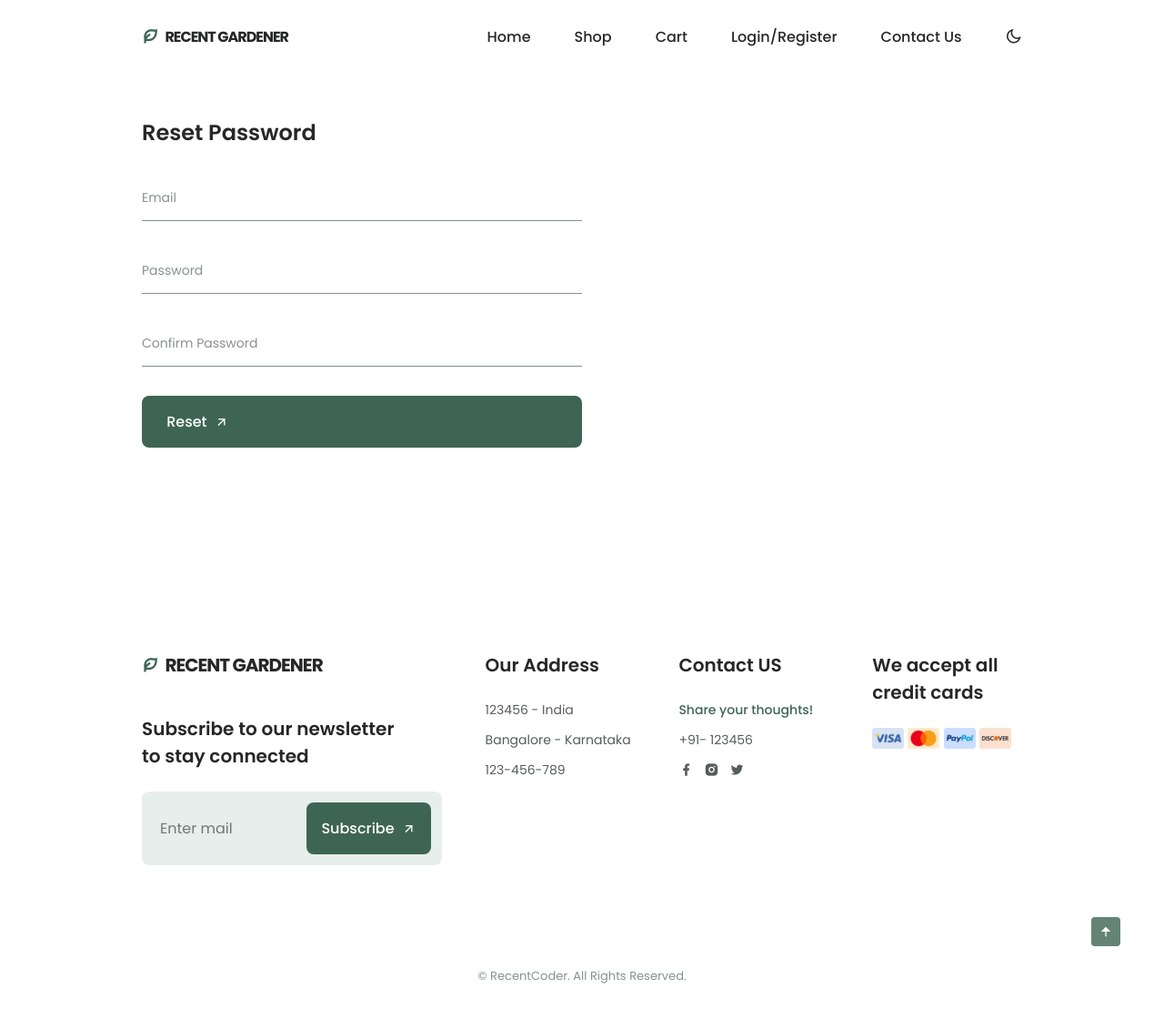
After one commit to Pradeep-coder/dj_plants_website, a Django app: page /userpasswordreset in a window 1280 px wide. The commit adds this page. Shown: the whole page at 91% size. Run offline with Django 4.2, Linux system fonts and the light colour scheme; data comes from the database, SQL or seed files in the repository; both versions use the stored data as it was after the commit; some libraries are stand-ins or nearby versions.

Commit message:
added search, worked on subscribe, and reset user password

```diff
--- a/plants/plantswebsite/admin.py
+++ b/plants/plantswebsite/admin.py
@@ -1,6 +1,6 @@
 from django.contrib import admin
 
-from .models import About, Cart, ContactProfile, LandingScreen, Order, OrderItem, Plants, Profile, UserProfile
+from .models import About, Cart, ContactProfile, LandingScreen, Order, OrderItem, Plants, Profile, Subscribe, UserProfile
 
 # Register your models here.
 @admin.register(UserProfile)
@@ -38,3 +38,7 @@ class OrderItemAdmin(admin.ModelAdmin):
 @admin.register(Profile)
 class ProfileAdmin(admin.ModelAdmin):
     list_display = ('id','user','phone','city','state','country','pincode')
+
+@admin.register(Subscribe)
+class SubscribeAdmin(admin.ModelAdmin):
+    list_display = ('id','email','timestamp')
--- a/plants/plantswebsite/templates/plantswebsite/base.html
+++ b/plants/plantswebsite/templates/plantswebsite/base.html
@@ -22,6 +22,7 @@
     ================================= -->
     {% comment %} <link href="{% static 'css/bootstrap.min.css' %}" rel="stylesheet"> {% endcomment %}
     <link rel="stylesheet" href="https://unpkg.com/swiper@7.0.5/swiper-bundle.min.css">
+    <link rel="stylesheet" href="//code.jquery.com/ui/1.13.2/themes/base/jquery-ui.css">
     <link href="{% static 'css/style.css' %}" rel="stylesheet">
     {% block extend_header%}{%endblock%}
     <!-- ================================
@@ -50,6 +51,22 @@
     {% comment %} <script src="{% static 'js/bootstrap.bundle.min.js' %}"></script> {% endcomment %}
     <script src="https://unpkg.com/swiper@7.0.5/swiper-bundle.min.js"></script>
     <script src="https://unpkg.com/sweetalert/dist/sweetalert.min.js"></script>
+    <script src="https://code.jquery.com/ui/1.13.2/jquery-ui.js"></script>
+    <script>
+        var availableTags = [];
+        $.ajax({
+            method: "GET",
+            url: "/plants-list",
+            success: function (response){
+                startAutoComplete(response);
+            }
+        });
+        function startAutoComplete(availableTags){
+            $( "#searchPlants" ).autocomplete({
+                source: availableTags
+                });
+        }
+    </script>
     {% comment %} <script src="{% static 'js/script.js' %}"></script> {% endcomment %}
 
     <!--SCROLL UP-->
--- a/plants/plantswebsite/templates/plantswebsite/contact.html
+++ b/plants/plantswebsite/templates/plantswebsite/contact.html
@@ -13,7 +13,7 @@
     <div class="contact__container grid">
         <div class="contact__box">
             <h2 class="section__title">
-                Reach out to us today <br> via any of the given information
+                Reach out to us today <br> via any of the given modes
             </h2>
             <div class="contact__data">
                 <div class="contact__information">
--- a/plants/plantswebsite/templates/plantswebsite/index.html
+++ b/plants/plantswebsite/templates/plantswebsite/index.html
@@ -154,7 +154,7 @@ Start Content
         </h2>
         <div class="col-auto">
             {% comment %} <a href="{% url 'main:portfolios' %}" class="simpleLink">View all</a> {% endcomment %}
-            <a href="{% url 'plantswebsite:shop' %}" class="simpleLink">View all</a>
+            <a href="{% url 'plantswebsite:shop' %}" class="button--link button--flex">View all</a>
         </div>
         <div class="slideshow__container grid">
             {% for s in plants_ss %}
--- a/plants/plantswebsite/templates/plantswebsite/partials/footer.html
+++ b/plants/plantswebsite/templates/plantswebsite/partials/footer.html
@@ -10,13 +10,16 @@
             <h3 class="footer__title">
                 Subscribe to our newsletter <br> to stay connected
             </h3>
+            <form id="subscribeForm" method="POST" action="/subscribe/">
+                {% csrf_token %}
                 <div class="footer__subscribe">
-                <input type="email" placeholder="Enter mail" class="footer__input">
+                    <input type="email" name="SubcribeEmail" placeholder="Enter mail" class="footer__input" required>
                     <button class="button button--flex footer__button">
                         Subscribe
                         <i class="ri-arrow-right-up-line button__icon"></i>
                     </button>
                 </div>
+            </form>
         </div>
 
         <div class="footer_content">
@@ -32,6 +35,7 @@
             <h3 class="footer__title">Contact US</h3>
 
             <ul class="footer__data">
+                <li class="footer__information"><a href="{% url 'plantswebsite:contact' %}" class="button--link button--flex"> Share your thoughts! </a></li>
                 <li class="footer__information">+91- 123456</li>
                 <div class="footer__social">
                     <a href="https://www.facebook.com" class="footer__social-link">
--- a/plants/plantswebsite/templates/plantswebsite/partials/nav.html
+++ b/plants/plantswebsite/templates/plantswebsite/partials/nav.html
@@ -26,9 +26,11 @@ Start Navigation Bar
                         <a href="{% url 'plantswebsite:register' %}" class="nav__link">Cart</a>
                     </li>
                 {% endif %}
-                <li class="nav__item">
-                    <a href="{% url 'plantswebsite:myorders' %}" class="nav__link">My Orders</a>
-                </li>
+                {% if request.user.is_authenticated %}
+                    <li class="nav__item">
+                        <a href="{% url 'plantswebsite:myorders' %}" class="nav__link">My Orders</a>
+                    </li>
+                {% endif %}
                 {% if request.user.is_authenticated %}
                 <li class="nav__item">
                     <a href="{% url 'plantswebsite:logout' %}" class="nav__link">Logout</a>
--- /dev/null
+++ b/plants/plantswebsite/templates/plantswebsite/user_password_reset.html
@@ -0,0 +1,64 @@
+{% extends 'plantswebsite/base.html' %}
+{% load static %}
+
+
+{% block title %}Recent Gardener | Password Reset{% endblock %}
+{% block decription %}{% endblock %}
+{% block keywords %}{% endblock %}
+
+
+{% block content %}
+
+{% comment %} USER PASSWORD RESET {% endcomment %}
+<section class="contact section container" id="PasswordReset">
+<div class="contact__container grid">
+    <div class="row justify-content-center">
+        <div class="col-md-6">
+            <div class="">
+                <div class="card mt-3 shadow contact__inputs">
+                    <div class="card-body ">
+                        <form action="/userpasswordreset" method="POST" class="contact__form">
+                            {% csrf_token %}
+                            <div class="contact__inputs">
+                                <div class="text-center">
+                                    <h2> Reset Password </h2>
+                                </div>
+                                <div class="contact__content">
+                                    {% comment %} {{ form.username }} {% endcomment %}
+                                    <input type="text" name="resetEmail" placeholder=" " class="contact__input">
+                                    <label for="" class="contact__label"> Email </label>
+                                    {% comment %} {% if form.errors.username %}
+                                        <label class="text-danger"> {{ form.errors.username }}</label>
+                                    {% endif %}  {% endcomment %}
+                                </div>
+                                <div class="form-group contact__content">
+                                    {% comment %} {{ form.password1 }} {% endcomment %}
+                                    <input type="Password" name="password1" placeholder=" " class="contact__input">
+                                    <label for="" class="contact__label"> Password </label>
+                                    {% comment %} {% if form.errors.password1 %}
+                                        <label class="text-danger"> {{ form.errors.password1 }}</label>
+                                    {% endif %} {% endcomment %}
+                                </div>
+                                <div class="form-group contact__content">
+                                    {% comment %} {{ form.password1 }} {% endcomment %}
+                                    <input type="Password" name="password2" placeholder=" " class="contact__input">
+                                    <label for="" class="contact__label"> Confirm Password </label>
+                                    {% comment %} {% if form.errors.password1 %}
+                                        <label class="text-danger"> {{ form.errors.password1 }}</label>
+                                    {% endif %} {% endcomment %}
+                                </div>
+
+                                <button type='submit' class="button button--flex">
+                                    Reset
+                                    <i class="ri-arrow-right-up-line button__icon"></i>
+                                </button>
+                            </div>
+                        </form>
+                    </div>
+                </div>
+            </div>
+        </div>
+    </div>
+</div>
+</section>
+{%endblock%}
--- a/plants/plantswebsite/urls.py
+++ b/plants/plantswebsite/urls.py
@@ -1,4 +1,4 @@
-from django.urls import path
+from django.urls import path, include
 from plantswebsite import views
 from .views import PlantsDescriptionView, register
 
@@ -7,14 +7,18 @@ app_name = "plantswebsite"
 urlpatterns = [
 	path('home/', views.IndexView.as_view(), name="home"),
     path('contact/', views.ContactProfileView.as_view(), name="contact"),
+	path('subscribe/', views.subscriber, name="subscribe"),
     path('shop/', views.ShopView.as_view(), name="shop"),
 	path('shop/<int:id>/', views.PlantsDescription, name="plantsdescription"),
 	path('home/<int:id>/', views.PlantsDescription, name="plantsdescription"),
 	path('plantsdescription/', PlantsDescriptionView.as_view(), name="pd"),
+	path('plants-list', views.plantsSearchList),
+	path('searchPlantsProducts', views.searchPlantsProducts, name="searchPlantsProducts"),
 	# path('add-to-cart/<int:id>/', views.add_to_cart, name="add-to-cart"),
 	path('register/', views.register, name="register"),
 	path('login/', views.loginpage, name="login"),
 	path('logout/', views.logoutpage, name="logout"),
+	path('userpasswordreset', views.userpasswordreset, name="userpasswordreset"),
 
 	path('add-to-cart', views.addtocart, name="addtocart"),
 	path('cart/', views.viewcart, name="cart"),
--- a/plants/plantswebsite/views.py
+++ b/plants/plantswebsite/views.py
@@ -1,3 +1,4 @@
+import email
 from multiprocessing import context
 from time import timezone
 from django.http import HttpResponse, JsonResponse
@@ -256,6 +257,7 @@ def razorpaycheck(request):
         'total_price': total_price
     })
 
+@login_required(login_url='login')
 def orders(request):
     userOrders = Order.objects.filter(user=request.user)
     context = {"userOrders":userOrders}
@@ -266,3 +268,44 @@ def viewuserorders(request, t_no):
     orderitems = OrderItem.objects.filter(order=order)
     context = {'order': order, 'orderitems': orderitems}
     return render(request, "plantswebsite/viewuserorders.html", context)
+
+def subscriber(request):
+    subscribeForm = Subscribe()
+    if request.method == "POST":
+        subscribeForm.email = request.POST.get('SubcribeEmail')
+        subscribeForm.save()
+        messages.success(request,"Thank You for Subscribing!")
+
+    return redirect('/home')
+
+def userpasswordreset(request):
+    if request.method == 'POST':
+        Usermail = request.POST.get('resetEmail')
+        password1 = request.POST.get('password1')
+        form = User.objects.get(email=Usermail)
+        form.set_password(password1)
+        form.save()
+        messages.success(request, "Password Reset Done! Login now.")
+        return redirect('/login')
+    return render(request, "plantswebsite/user_password_reset.html")
+
+def plantsSearchList(request):
+    plants = Plants.objects.filter(status=0).values_list('name', flat=True)
+    plantsList = list(plants)
+
+    return JsonResponse(plantsList, safe=False)
+
+def searchPlantsProducts(request):
+    if request.method == "POST":
+        searchTerm = request.POST.get('plantsSearch')
+        if searchTerm == "":
+            return redirect(request.META.get('HTTP_REFERER'))
+        else:
+            product = Plants.objects.filter(name__contains=searchTerm).first()
+
+            if product:
+                return redirect('shop/'+str(product.id)+'/')
+            else:
+                return redirect(request.META.get('HTTP_REFERER'))
+
+    return redirect(request.META.get('HTTP_REFERER'))
--- a/plants/static/css/style.css
+++ b/plants/static/css/style.css
@@ -137,7 +137,8 @@ of the website on dark theme
     background-color: var(--first-color-dark);
 }
 .dark-theme .product__circle,
-.dark-theme .footer__subscribe{
+.dark-theme .footer__subscribe,
+.dark-theme .shop__search{
     background-color: var(--container-color);
 }
 .dark-theme .scroll__header{
@@ -834,8 +835,23 @@ of the website on dark theme
     justify-content: space-between;
     border-radius: .5rem;
 }
+.shop__search{
+    background-color: var(--first-color-lighten);
+    padding: .75rem;
+    display: flex;
+    justify-content: space-between;
+    border-radius: .5rem;
+}
 .footer__input{
     width: 70%;
+    padding: 0 .5rem;
+    background: none;
+    color: var(--text-color);
+    border: none;
+    outline: none;
+}
+.search__input{
+    width: 60%;
     padding: 0 .5rem;
     background: none;
     color: var(--text-color);
@@ -1004,6 +1020,10 @@ of the website on dark theme
     .footer__subscribe{
         width: 400px;
     }
+    .shop__search{
+        width: 333px;
+        margin: auto;
+    }
     .incdec__subscribe{
         width: 200px;
     }
@@ -1056,6 +1076,10 @@ of the website on dark theme
     }
     .footer__subscribe{
         width: initial;
+    }
+    .shop__search{
+        width: 333px;
+        margin: auto;
     }
     .incdec__subscribe{
         width: max-content;
```
Also changed, not shown: plants/plantswebsite/models.py (+12 -0 lines), plants/plantswebsite/templates/plantswebsite/login.html (+1 -8 lines), plants/plantswebsite/templates/plantswebsite/shop.html (+10 -0 lines), plants/plantswebsite/templates/plantswebsite/userorders.html (+8 -2 lines), plants/db.sqlite3, plants/plantswebsite/migrations/0011_subscribe.py (added). Lines whose indentation alone changed are shown as unchanged.
